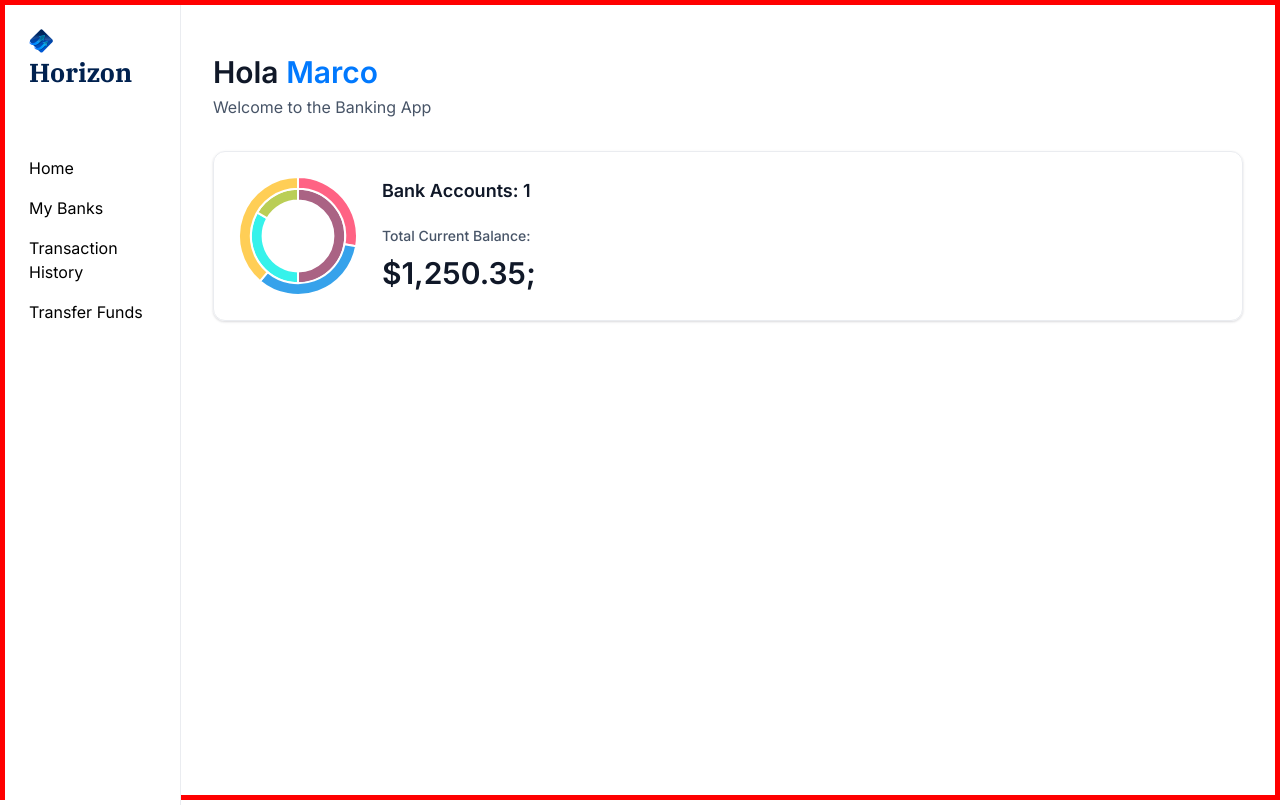
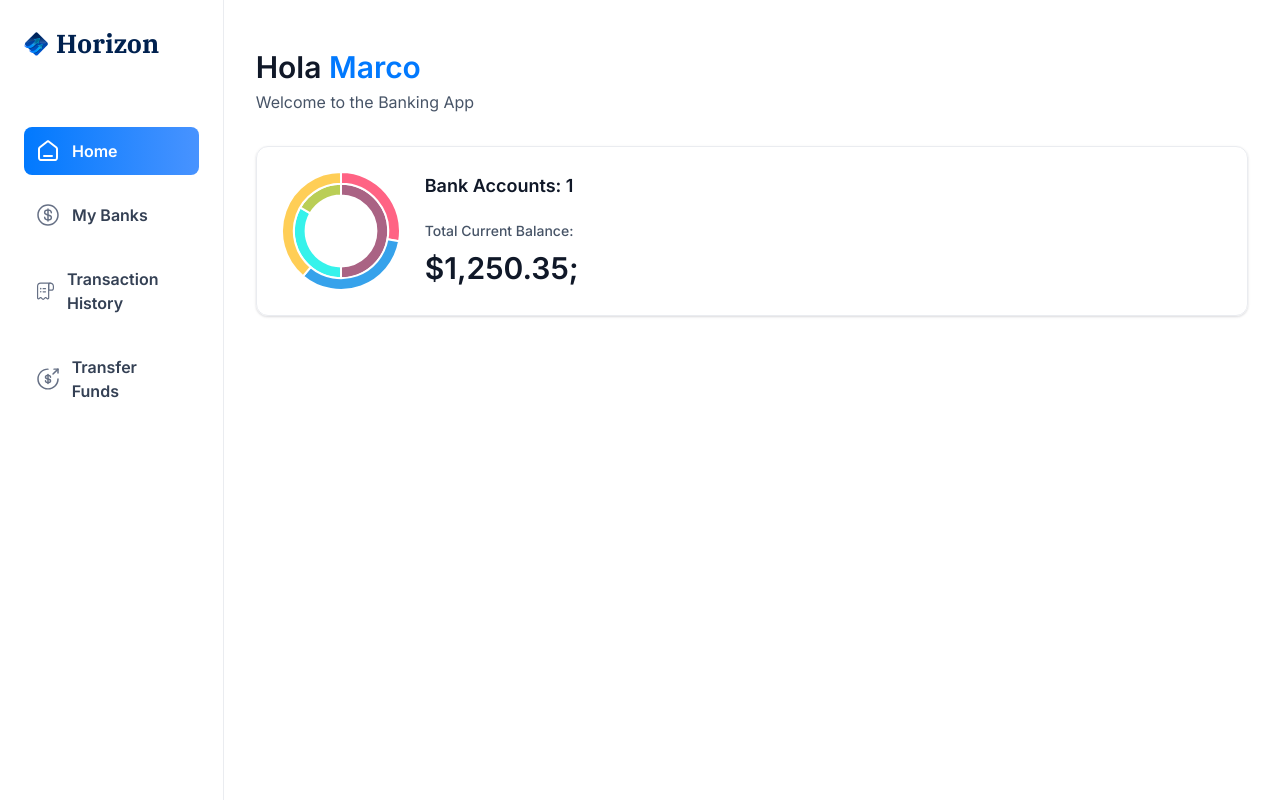
Before and after one commit to marcosSanchez-dev/bank_app, a Next.js app: page / in a window 1280 px wide. Built offline with nearby package versions, Linux system fonts and the light colour scheme.

Commit message:
added icons to sidebar

```diff
--- a/app/(root)/layout.tsx
+++ b/app/(root)/layout.tsx
@@ -22,10 +22,7 @@ export default function RootLayout({
   };
 
   return (
-    <main
-      className="flex h-screen w-full font-inter"
-      style={{ border: "5px solid red" }}
-    >
+    <main className="flex h-screen w-full font-inter" style={{}}>
       <Sidebar user={loggedIn} />
       {children}
     </main>
--- a/components/Sidebar.tsx
+++ b/components/Sidebar.tsx
@@ -1,12 +1,26 @@
+"use client";
 import Link from "next/link";
 import Image from "next/image";
 import { sidebarLinks } from "@/constants";
+import { cn } from "@/lib/utils";
+import { usePathname } from "next/navigation";
+import { useEffect, useState } from "react";
 
 const Sidebar = ({ user }: SiderbarProps) => {
+  const pathName = usePathname();
+
+  const [isMounted, setIsMounted] = useState(false);
+
+  useEffect(() => {
+    setIsMounted(true); // Solo se ejecuta en el navegador
+  }, []);
+
+  if (!isMounted) return null; // Evita renderizar en el servidor
+
   return (
-    <section className="sidebar" style={{ color: "black" }}>
+    <section className="sidebar" style={{}}>
       <nav className="flex flex-col gap-4 ">
-        <Link href="" className="mb-12 cursor-pointer items-center gap-2">
+        <Link href="" className="mb-12 cursor-pointer items-center gap-2 flex">
           <Image
             src="/icons/logo.svg"
             alt="logo"
@@ -16,15 +30,33 @@ const Sidebar = ({ user }: SiderbarProps) => {
           />
           <h1 className="sidebar-logo">Horizon</h1>
         </Link>
-
         {sidebarLinks.map((item) => {
+          const isActive =
+            pathName === item.route || pathName.startsWith(`${item.route}/`);
           return (
-            <Link href={item.route} key={item.label}>
-              {item.label}
+            <Link
+              href={item.route}
+              key={item.label}
+              className={cn("sidebar-link", { "bg-bank-gradient": isActive })}
+            >
+              {/* {item.label} */}
+              <div className="relative size-6">
+                <Image
+                  src={item.imgURL}
+                  alt={item.label}
+                  fill
+                  className={cn({ "brightness-[3] invert-0": isActive })}
+                />
+              </div>
+              <p className={cn("sidebar-label", { "!text-white": isActive })}>
+                {item.label}
+              </p>
             </Link>
           );
         })}
+        user
       </nav>
+      footer
     </section>
   );
 };
```
